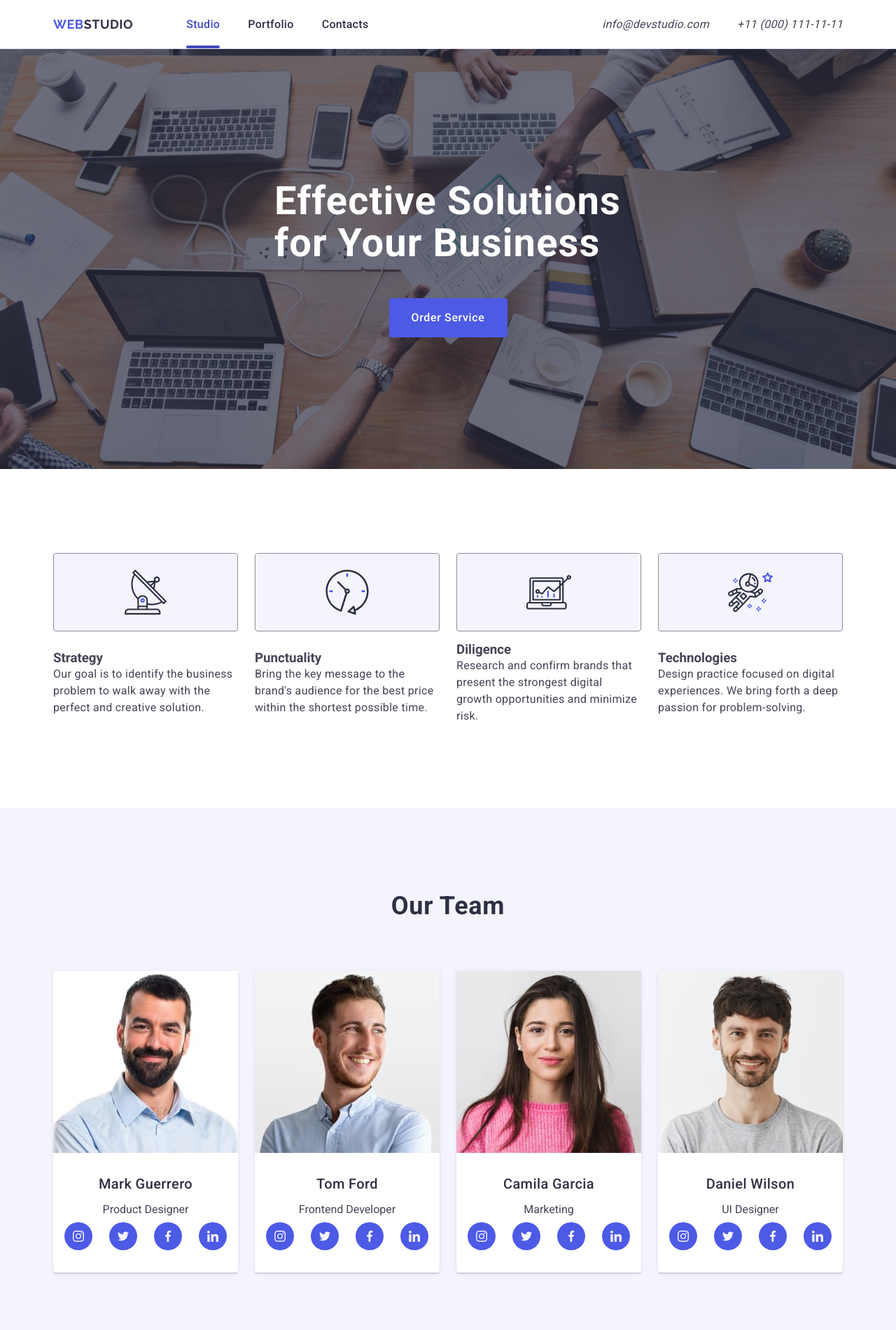
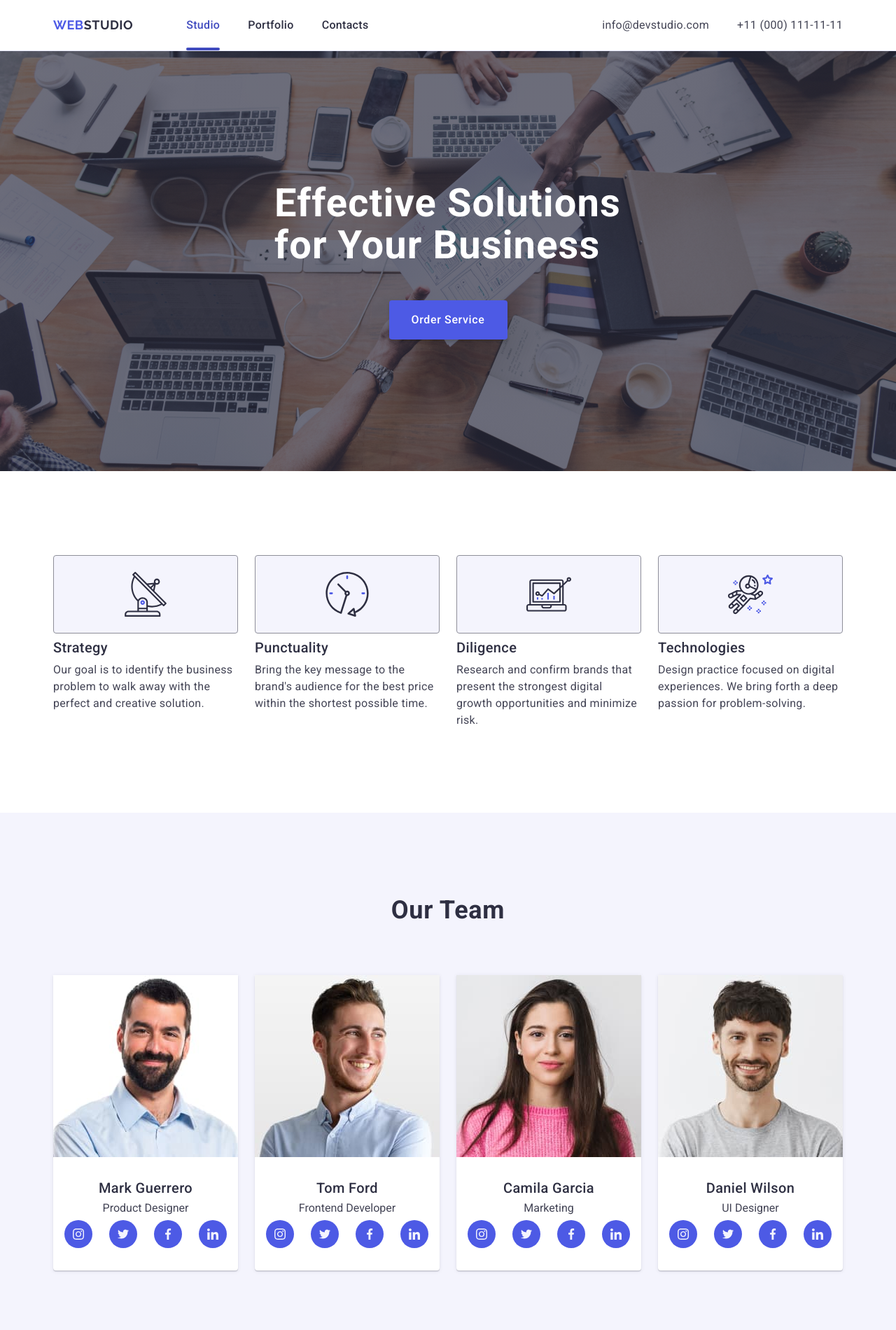
Before and after one commit to Go088/goit-markup-hw-04, a plain HTML site: page index.html in a window 1280 px wide. Shown: the top 1900 px of the page at 70% size. Drawn offline with nearby package versions, Linux system fonts and the light colour scheme.

Commit message:
Update styles.css

```diff
--- a/css/styles.css
+++ b/css/styles.css
@@ -60,6 +60,7 @@ img {
     text-transform: uppercase;} .studio-logo {color: #2E2F42;}
 
 .navigation-link {
+    display: block;
     position: relative;
     padding: 24px 0;
     color: #2E2F42;
@@ -83,24 +84,23 @@ img {
     margin-top: 20px;
     position: absolute;
     left: 0;
-    bottom: -1px;
 }
 .navigation-link:focus, .navigation-link:hover {color: #404BBF;}
 
 .navigation-link:focus::after, .navigation-link:hover::after
 
 .address {
-    font-style: normal;
-    font-weight: 400;}
-
+    display: block
+    }
 .address-menu {
     display: flex;
     gap: 40px;
 }
 
 .address-link {
+    font-style: normal;
+    font-weight: 400;
     padding: 24px 0;
-    align-items: center;
     color: #434455;
     font-size: 16px;
     line-height: 1.5;
@@ -119,6 +119,7 @@ img {
     background-size: cover;
     background-position: center;
     max-width: 1440px;
+    margin: 0 auto;
     background-repeat: no-repeat;
 }
 
@@ -149,6 +150,7 @@ img {
     cursor: pointer;
     margin-left: auto;
     margin-right: auto;
+    box-shadow: 0px 4px 4px 0px rgba(0, 0, 0, 0.15);
     transition: background-color 250ms cubic-bezier(0.4, 0, 0.2, 1);
 }
 .hero-button:hover, .hero-button:focus {background-color: #404BBF;}
@@ -177,16 +179,12 @@ img {
     padding: 0;}
 
 .features-item {
-    display: flex;
-    flex-wrap: wrap;
-    row-gap: 8px;
     width: calc((100% - 3 * 24px) / 4);
 }
 .features-icon-list {
     display: flex;
     justify-content: center;
     align-items: center;
-    width: 100%;
     height: 112px;
     margin-bottom: 8px;
     padding-top: 24px;
@@ -195,7 +193,6 @@ img {
     border: 1px solid #8E8F99;
     background: #F4F4FD;
 }
-.features-icon
 
 .features-title {
     color: #2E2F42;
@@ -239,10 +236,6 @@ img {
         0px 2px 1px rgba(46, 47, 66, 0.08);
 }
 .card {
-    display: flex;
-    flex-direction: column;
-    gap: 8px;
-    align-items: center;
     padding-top: 32px;
     padding-bottom: 32px;
 
@@ -257,6 +250,7 @@ img {
     letter-spacing: 0.02em;}
 .text-card {
     text-align: center;
+    margin-bottom: 8px;
 }
 .social-list {
     display: flex;
@@ -338,7 +332,7 @@ fill: #F4F4FD;
     transform: translateY(100%);
     transition: transform 250ms cubic-bezier(0.4, 0, 0.2, 1);
 }
-.portfolio-item-wrapper:hover .overlay {
+.portfolio-item:hover .overlay {
     transform: translateY(0%);
 }
 
```
